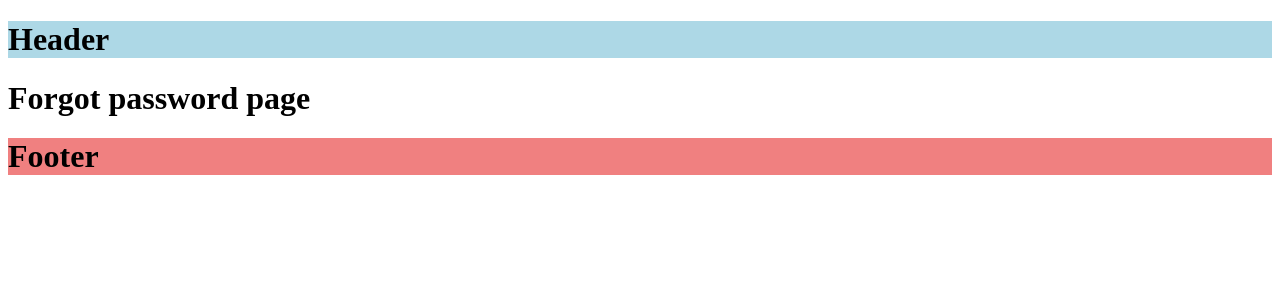
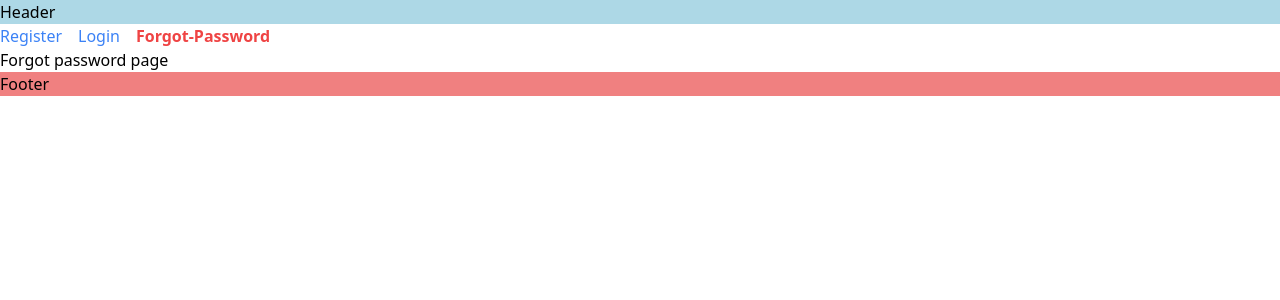
Before and after one commit to naren4488/next-js-learning, a Next.js app in the folder routing-demo/: page /forgot-password in a window 1280 px wide. Shown: the top 300 px of the page. Built offline with nearby package versions, Linux system fonts and the light colour scheme.

Commit message:
Link navigation

```diff
--- /dev/null
+++ b/routing-demo/src/app/(auth)/layout.tsx
@@ -0,0 +1,42 @@
+"use client";
+
+import Link from "next/link";
+import "./styles.css";
+import { usePathname } from "next/navigation";
+
+
+
+const navLinks = [
+  { name: "Register", href: "/register" },
+  { name: "Login", href: "/login" },
+  { name: "Forgot-Password", href: "/forgot-password" },
+];
+
+export default function AuthLayout({
+  children,
+}: {
+  children: React.ReactNode;
+}) {
+  const pathName = usePathname();
+
+  return (
+    <>
+      {navLinks.map((link) => {
+        const isActive = pathName.startsWith(link.href);
+
+        return (
+          <Link
+            href={link.href}
+            key={link.name}
+            className={`mr-4 ${
+              isActive ? "font-bold text-red-500" : "text-blue-500"
+            } `}
+          >
+            {link.name}
+          </Link>
+        );
+      })}
+      {children}
+    </>
+  );
+}
--- /dev/null
+++ b/routing-demo/src/app/(auth)/styles.css
@@ -0,0 +1,3 @@
+@tailwind base;
+@tailwind components;
+@tailwind utilities;
```
